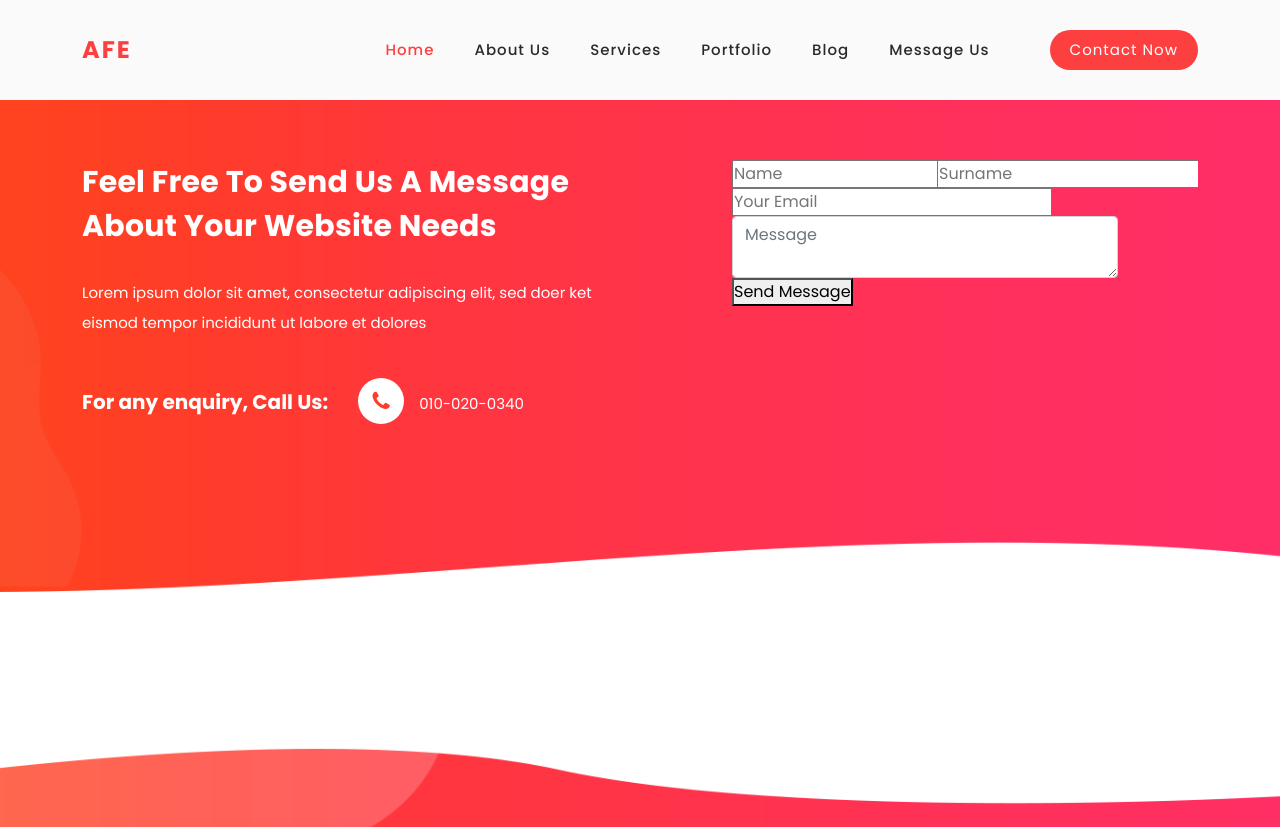
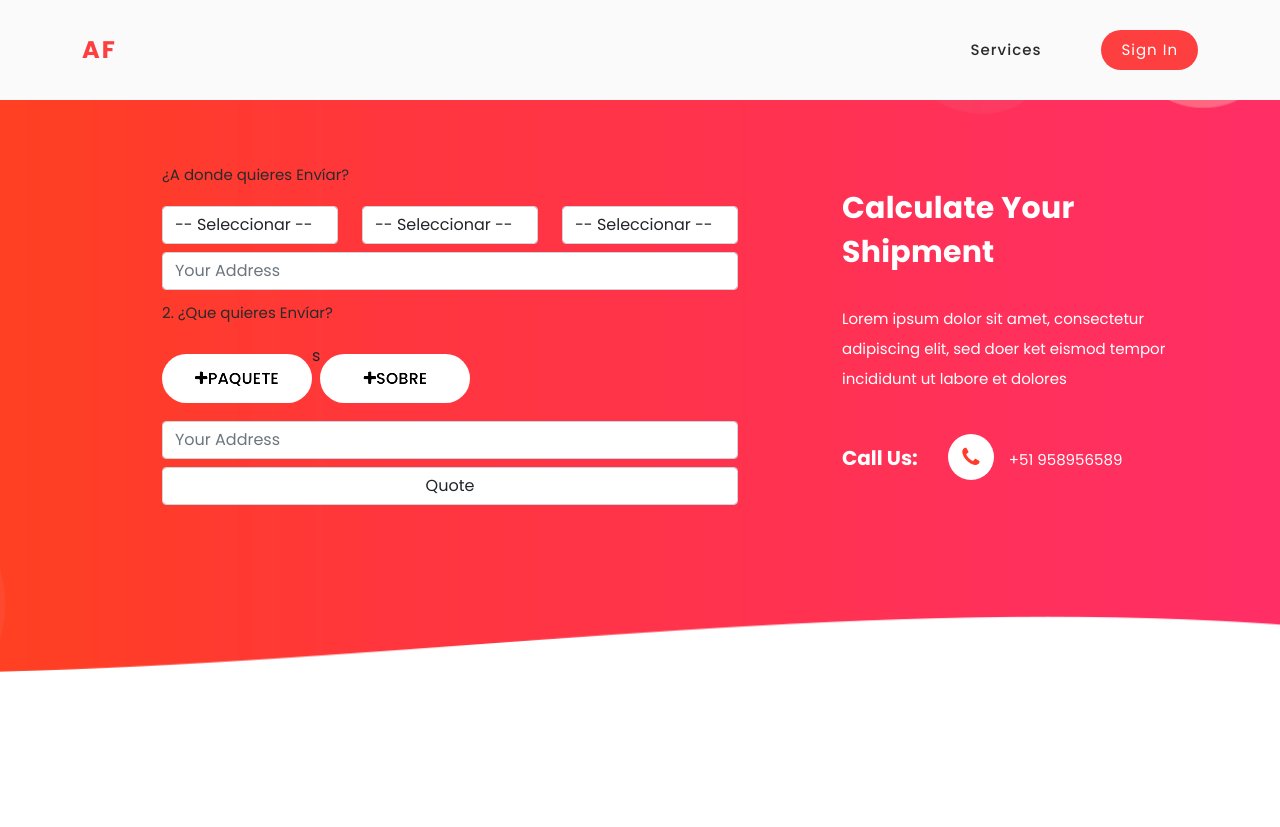
Before and after one commit to tonyinuma/cotizador-app, a React (Create React App) app: page / in a window 1280 px wide. Shown: the top 827 px of the page. Built offline with nearby package versions, Linux system fonts and the light colour scheme.

Commit message:
Add: Design Components

```diff
--- a/src/components/quote/QuoteForm.js
+++ b/src/components/quote/QuoteForm.js
@@ -2,38 +2,52 @@ import React from 'react';
 
 const QuoteForm = () => {
     return (
-        <div className="col-lg-6 wow fadeInRight" data-wow-duration="0.5s" data-wow-delay="0.25s">
-            <form  action="#" method="post">
+        <div className="col-lg-8 wow fadeInRight" data-wow-duration="0.5s" data-wow-delay="0.25s">
+            <form action="#" method="post">
                 <div className="row">
-                    <div className="col-lg-6">
-                        <fieldset>
-                            <input type="name" name="name" id="name" placeholder="Name" autoComplete="on"
-                                   required/>
-                        </fieldset>
+                    <p>¿A donde quieres Envíar?</p>
+                    <div className="col-lg-4">
+                        <select name="distrito" id="distrito" className="form-control">
+                            <option value="1">-- Seleccionar --</option>
+                            <option value="1">ABC</option>
+                            <option value="1">ABC</option>
+                        </select>
                     </div>
-                    <div className="col-lg-6">
-                        <fieldset>
-                            <input type="surname" name="surname" id="surname" placeholder="Surname"
-                                   autoComplete="on" required/>
-                        </fieldset>
+                    <div className="col-lg-4">
+                        <select name="distrito" id="distrito" className="form-control">
+                            <option value="1">-- Seleccionar --</option>
+                            <option value="1">ABC</option>
+                            <option value="1">ABC</option>
+                        </select>
                     </div>
-                    <div className="col-lg-12">
-                        <fieldset>
-                            <input type="text" name="email" id="email" pattern="[^ @]*@[^ @]*"
-                                   placeholder="Your Email" required=""/>
-                        </fieldset>
+                    <div className="col-lg-4 mb-2">
+                        <select name="distrito" id="distrito" className="form-control">
+                            <option value="1">-- Seleccionar --</option>
+                            <option value="1">ABC</option>
+                            <option value="1">ABC</option>
+                        </select>
                     </div>
-                    <div className="col-lg-12">
-                        <fieldset>
-                                        <textarea name="message" type="text" className="form-control" id="message"
-                                                  placeholder="Message" required=""></textarea>
-                        </fieldset>
+                    <div className="col-lg-12 mb-2">
+                        <input type="text" className="form-control" name="email" id="email" pattern="[^ @]*@[^ @]*"
+                               placeholder="Your Address" required=""/>
                     </div>
-                    <div className="col-lg-12">
-                        <fieldset>
-                            <button type="submit" id="form-submit" className="main-button ">Send Message
-                            </button>
-                        </fieldset>
+                    <p>2. ¿Que quieres Envíar?</p>
+                    <div className="col-lg-8 mb-2 d-flex">
+                        <button type="submit" id="form-submit" className="btn btn-close-white form-control">
+                            <i className="fa fa-plus"></i>Paquete
+                        </button>s
+                        <button type="submit" id="form-submit" className="btn btn-close-white form-control">
+                            <i className="fa fa-plus mr2"></i>Sobre
+                        </button>
+                    </div>
+                    <div className="col-lg-12 mb-2">
+                        <input type="text" className="form-control" name="email" id="email" pattern="[^ @]*@[^ @]*"
+                               placeholder="Your Address" required=""/>
+                    </div>
+                    <div className="col-lg-12 mb-2">
+                        <button type="button" id="form-submit" className="main-button form-control">
+                            Quote
+                        </button>
                     </div>
                 </div>
             </form>
--- a/src/components/services/Services.js
+++ b/src/components/services/Services.js
@@ -25,7 +25,7 @@ const Services = () => {
                                             <img src={ServiceOne} alt="reporting"/>
                                         </div>
                                         <div className="right-text">
-                                            <h4>Data Analysis</h4>
+                                            <h4>Courier</h4>
                                             <p>Lorem ipsum dolor sit amet, ctetur aoi adipiscing eliter</p>
                                         </div>
                                     </div>
@@ -36,7 +36,7 @@ const Services = () => {
                                             <img src={ServiceTwo} alt=""/>
                                         </div>
                                         <div className="right-text">
-                                            <h4>Data Reporting</h4>
+                                            <h4>Ecommerce</h4>
                                             <p>Lorem ipsum dolor sit amet, ctetur aoi adipiscing eliter</p>
                                         </div>
                                     </div>
@@ -47,7 +47,7 @@ const Services = () => {
                                             <img src={ServiceThree} alt=""/>
                                         </div>
                                         <div className="right-text">
-                                            <h4>Web Analytics</h4>
+                                            <h4>Tracking</h4>
                                             <p>Lorem ipsum dolor sit amet, ctetur aoi adipiscing eliter</p>
                                         </div>
                                     </div>
@@ -58,7 +58,7 @@ const Services = () => {
                                             <img src={ServiceFour} alt=""/>
                                         </div>
                                         <div className="right-text">
-                                            <h4>SEO Suggestions</h4>
+                                            <h4>Multi Platform</h4>
                                             <p>Lorem ipsum dolor sit amet, ctetur aoi adipiscing eliter</p>
                                         </div>
                                     </div>
--- a/src/layouts/Footer.js
+++ b/src/layouts/Footer.js
@@ -6,7 +6,7 @@ const Footer = () => {
             <div className="container">
                 <div className="row">
                     <div className="col-lg-12 wow fadeIn" data-wow-duration="1s" data-wow-delay="0.25s">
-                        <p>© Copyright 2021 AFE. All Rights Reserved.</p>
+                        <p>© Copyright 2021 AF. All Rights Reserved.</p>
                     </div>
                 </div>
             </div>
--- a/src/layouts/Header.js
+++ b/src/layouts/Header.js
@@ -7,18 +7,13 @@ const Header = () => {
                     <div className="row">
                         <div className="col-12">
                             <nav className="main-nav">
-                                <a href="#" className="logo">
-                                    <h4><span>AFE</span></h4>
+                                <a href="/" className="logo">
+                                    <h4><span>AF</span></h4>
                                 </a>
                                 <ul className="nav">
-                                    <li className="scroll-to-section"><a href="#top" className="active">Home</a></li>
-                                    <li className="scroll-to-section"><a href="#about">About Us</a></li>
-                                    <li className="scroll-to-section"><a href="#services">Services</a></li>
-                                    <li className="scroll-to-section"><a href="#portfolio">Portfolio</a></li>
-                                    <li className="scroll-to-section"><a href="#blog">Blog</a></li>
-                                    <li className="scroll-to-section"><a href="#contact">Message Us</a></li>
+                                    <li className="scroll-to-section"><a href="#about">Services</a></li>
                                     <li className="scroll-to-section">
-                                        <div className="main-red-button"><a href="#contact">Contact Now</a></div>
+                                        <div className="main-red-button"><a href="/login">Sign In</a></div>
                                     </li>
                                 </ul>
                                 <a className='menu-trigger'>
--- a/src/layouts/QuoteLayout.js
+++ b/src/layouts/QuoteLayout.js
@@ -6,24 +6,23 @@ const QuoteLayout = () => {
         <div id="contact" className="contact-us section">
             <div className="container">
                 <div className="row">
-
-                    <div className="col-lg-6 align-self-center wow fadeInLeft" data-wow-duration="0.5s"
+                    <QuoteForm/>
+                    <div className="col-lg-4 align-self-center wow fadeInLeft" data-wow-duration="0.5s"
                          data-wow-delay="0.25s">
                         <div className="section-heading">
-                            <h2>Feel Free To Send Us a Message About Your Website Needs</h2>
+                            <h2>Calculate your Shipment</h2>
                             <p>Lorem ipsum dolor sit amet, consectetur adipiscing elit, sed doer ket eismod tempor
                                 incididunt ut labore et dolores</p>
                             <div className="phone-info">
-                                <h4>For any enquiry, Call Us:
+                                <h4>Call Us:
                                     <span>
                                         <i className="fa fa-phone"></i>
-                                        <a href="#">010-020-0340</a>
+                                        <a href="#">+51 958956589</a>
                                     </span>
                                 </h4>
                             </div>
                         </div>
                     </div>
-                    <QuoteForm/>
                 </div>
             </div>
         </div>
--- a/src/pages/Home/Home.js
+++ b/src/pages/Home/Home.js
@@ -1,4 +1,4 @@
-import React, {Component} from 'react';
+import React from 'react';
 import '../../assets/css/animated.css'
 import '../../assets/css/fontawesome.css'
 import '../../assets/css/templatemo-space-dynamic.css'
```
Also changed, not shown: src/assets/images/about-left-image.png.
